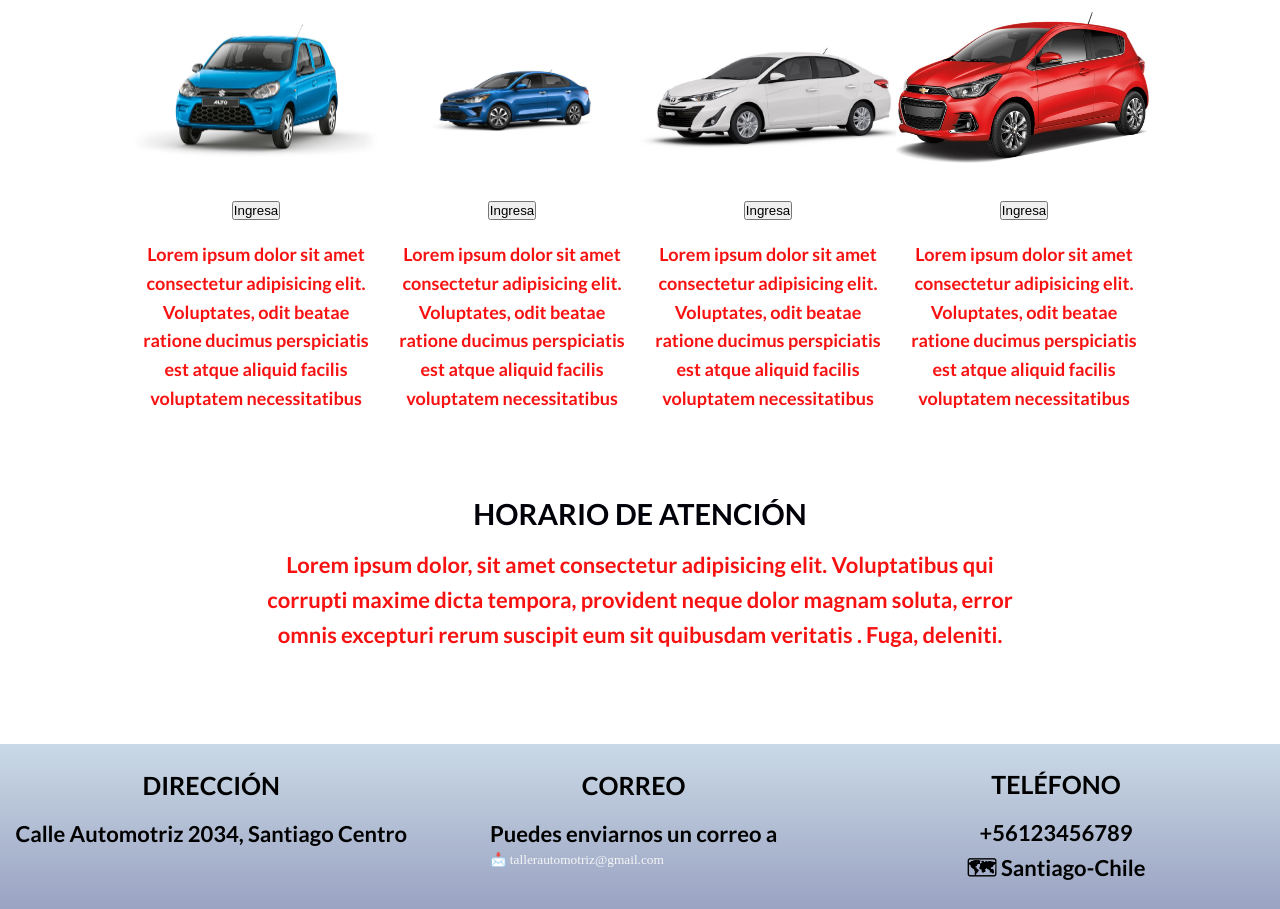
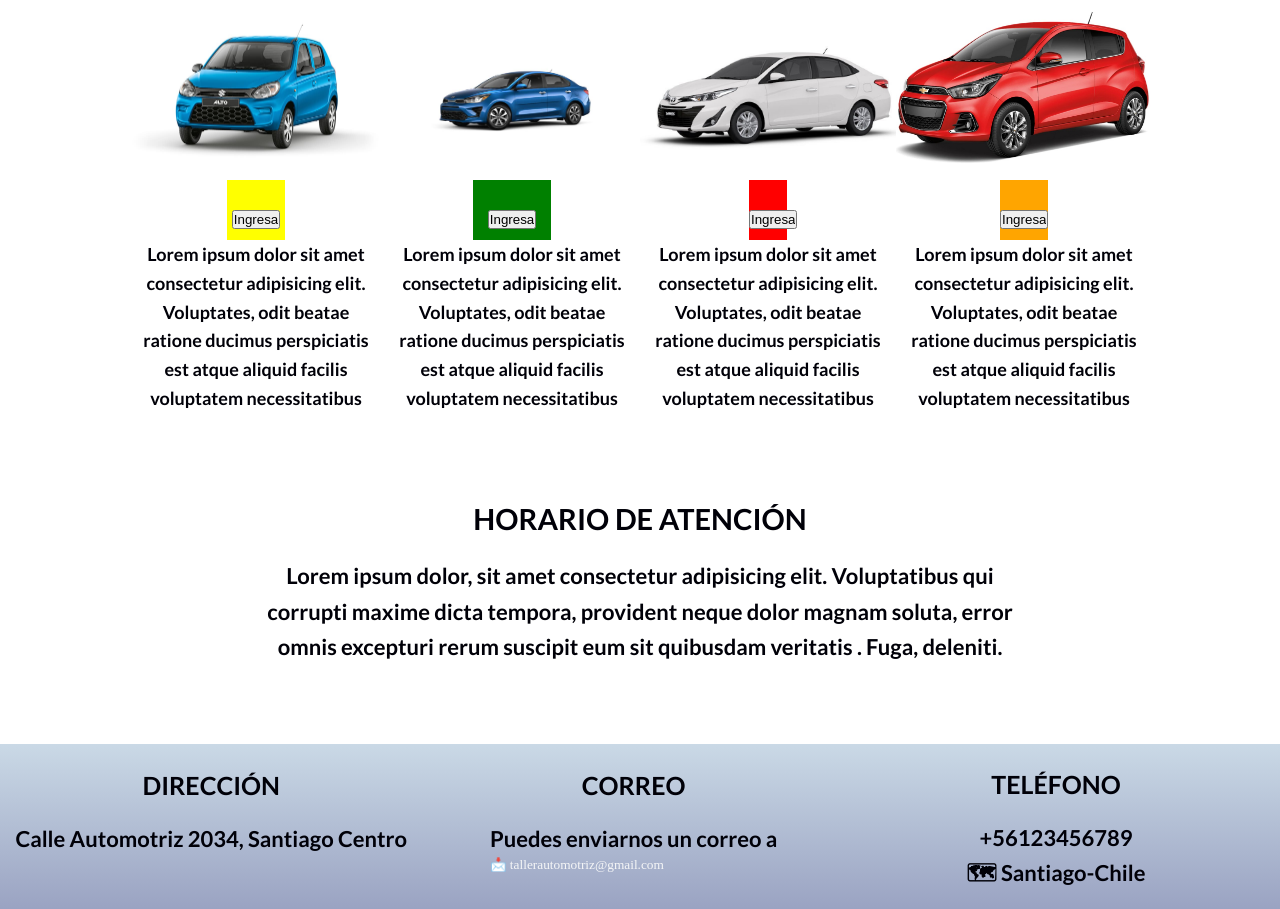
Before and after one commit to SalomeBernales/TallerAutomotriz-S.Bernales, a website: page index.html in a window 1280 px wide. Shown: the part 945-1854 px from the top of the page. Drawn offline with Linux system fonts and the light colour scheme; grey boxes are pictures that could not be loaded.

Commit message:
APLICANDO SASS 2

```diff
--- a/scss/prueba.scss
+++ b/scss/prueba.scss
@@ -10,13 +10,67 @@
 }
 
 
-h2 {
-    color: $colorTitulo;
+// APLICACION DE EXTEND
+
+p{
+    color:$colorTitulo;
+    font-family: 'Lato', sans-serif;
+    font-style: normal;
+    font-weight: bold;
+    font-size: 22px;
+    text-align: center;
+    line-height: 1.6;
+    text-decoration: none;
 }
 
-section {
+h2{
+    @extend p;
+    font-size: 29px;
+}
 
-    p {
-        color: rgb(247, 17, 17);
-    }
+h3 {
+    @extend p;
+    font-size: 25px;
 }
+
+// APLICACIÓN DE MIXIN
+
+@mixin botones($ancho, $alto, $colorFondo){
+    background-color: $colorFondo;
+    width: $ancho;
+    height: $alto;
+    font-family: Verdana, Geneva, Tahoma, sans-serif;
+    padding-top: 30px;
+    padding-bottom: 30px;
+    text-align: center;
+    border: 1px solid white;
+}
+
+
+#boton1 {
+    @include botones (60px,15px,yellow);
+    grid-area: boton1;
+    align-self: center;
+    justify-self: center;
+}
+
+#boton2 {
+    @include botones (80px,20px, green);
+    grid-area: boton2;
+    align-self: center;
+    justify-self: center;
+}
+
+#boton3 {
+    @include botones (40px,12px,  red);
+    grid-area: boton3;
+    align-self: center;
+    justify-self: center;
+}
+
+#boton4 {
+    @include botones (50px,15px, orange);
+    grid-area: boton4;
+    align-self: center;
+    justify-self: center;
+}
```
Also changed, not shown: css/pruebacss.css.
